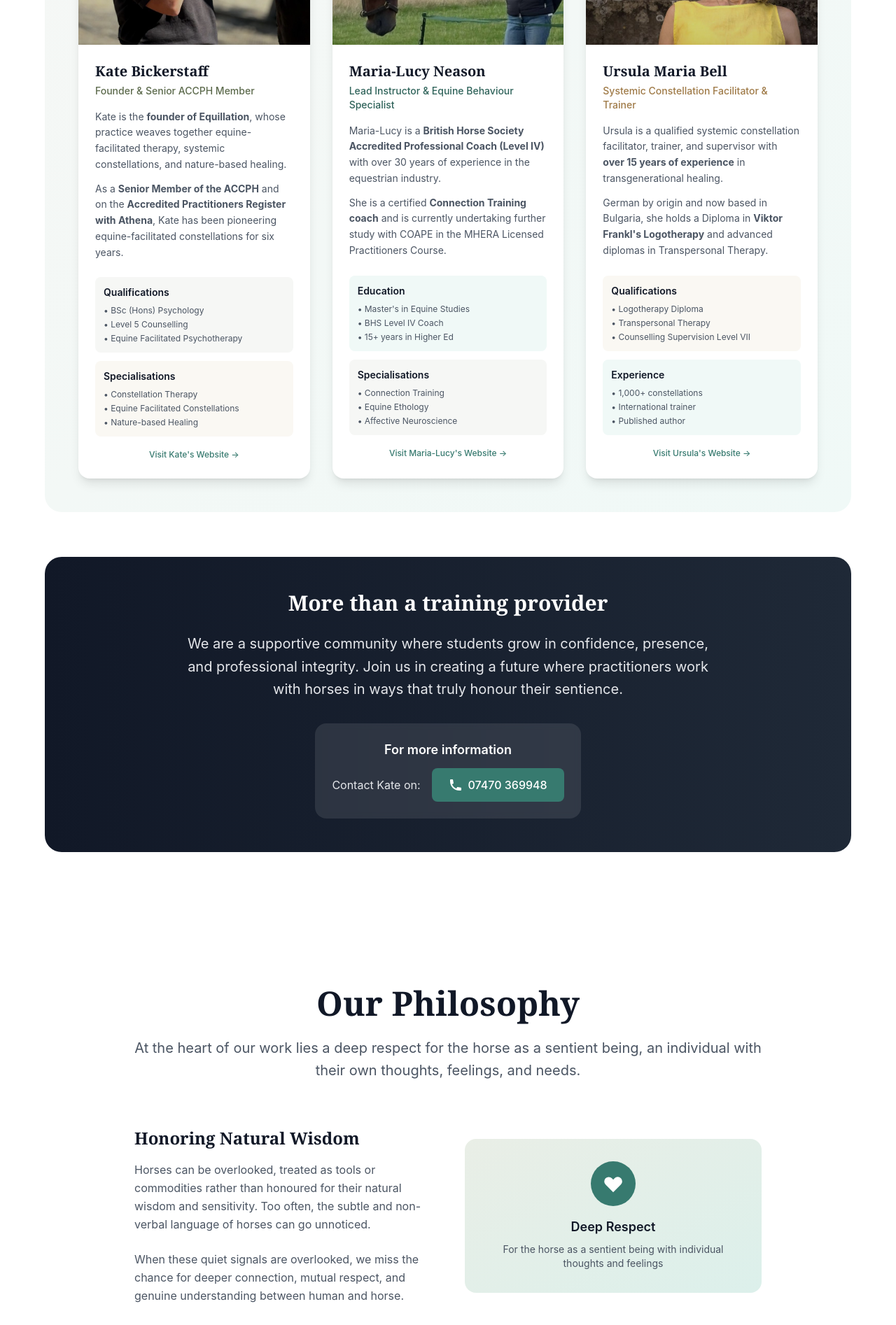
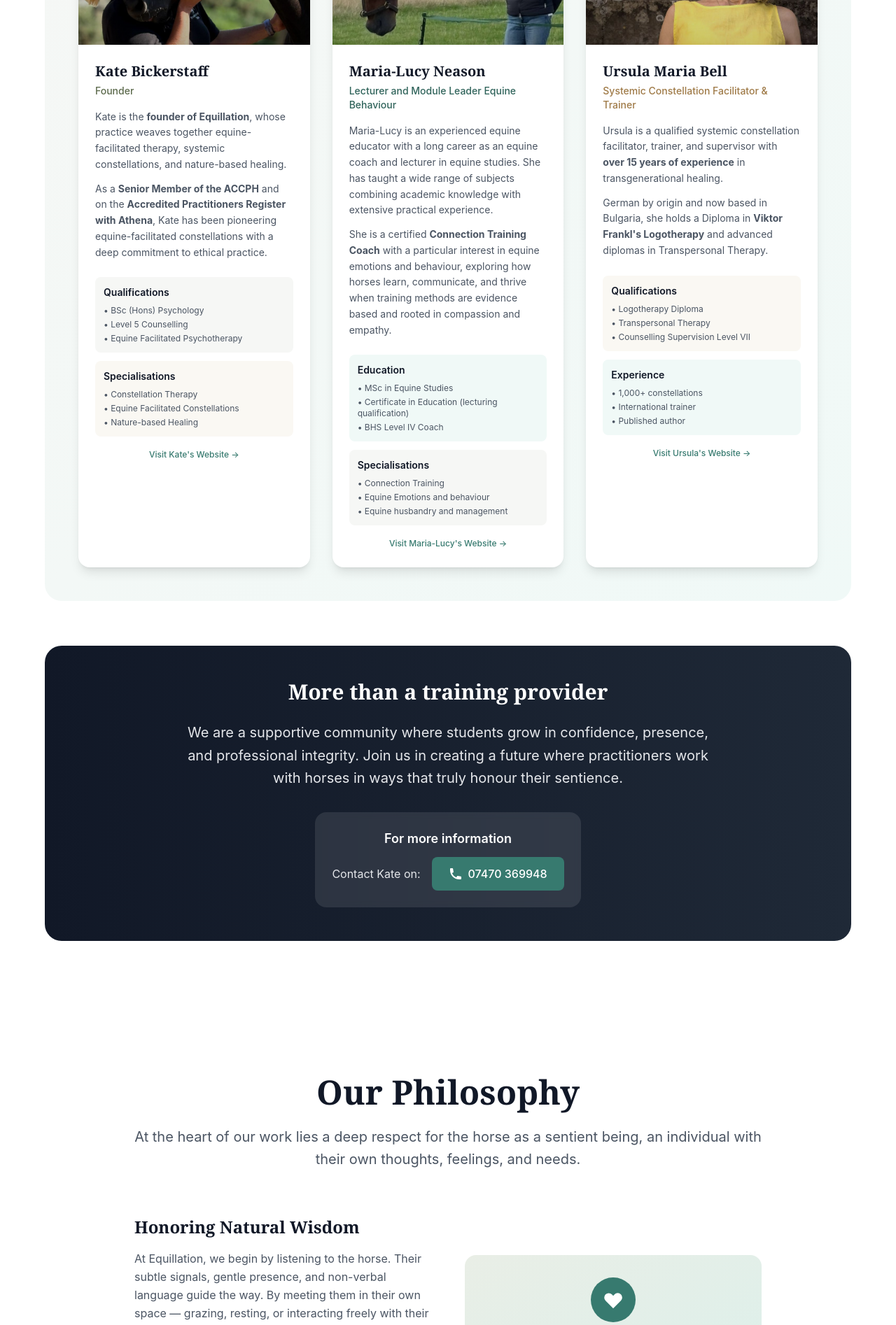
Before and after one commit to sandsltd/equillation, a Next.js app: page / in a window 1280 px wide. Shown: the part 3620-5514 px from the top of the page at 70% size. Built offline with nearby package versions, Linux system fonts and the light colour scheme.

Commit message:
Update website content: Maria-Lucy info, Kate's photo positioning, Philosophy section, and add Theoretical Foundation section

```diff
--- a/app/components/Philosophy.tsx
+++ b/app/components/Philosophy.tsx
@@ -19,13 +19,10 @@ export default function Philosophy() {
                 Honoring Natural Wisdom
               </h3>
               <p className="text-gray-600 leading-relaxed mb-6">
-                Horses can be overlooked, treated as tools or commodities rather than honoured
-                for their natural wisdom and sensitivity. Too often, the subtle and non-verbal
-                language of horses can go unnoticed.
+                At Equillation, we begin by listening to the horse. Their subtle signals, gentle presence, and non-verbal language guide the way. By meeting them in their own space — grazing, resting, or interacting freely with their herd — we allow their natural wisdom to come forward.
               </p>
               <p className="text-gray-600 leading-relaxed">
-                When these quiet signals are overlooked, we miss the chance for deeper connection,
-                mutual respect, and genuine understanding between human and horse.
+                This way of working is built on respect, choice, and connection. When horses are free to be themselves, they show us what is true in the moment and open the door to deeper healing, mutual understanding, and authentic partnership.
               </p>
             </div>
             <div className="bg-gradient-to-br from-sage-100 to-primary-100 rounded-2xl p-8">
--- a/app/components/Training.tsx
+++ b/app/components/Training.tsx
@@ -93,6 +93,58 @@ export default function Training() {
             </div>
           </div>
 
+          {/* Theoretical Foundation */}
+          <div className="bg-gradient-to-r from-earth-50 to-primary-50 rounded-2xl p-8 md:p-12 mb-16">
+            <h3 className="text-2xl font-serif font-semibold text-gray-900 mb-8 text-center">
+              Theoretical Foundation
+            </h3>
+            <div className="grid md:grid-cols-3 gap-8">
+              <div className="text-center">
+                <div className="w-16 h-16 bg-earth-600 rounded-full flex items-center justify-center mx-auto mb-4">
+                  <svg className="w-8 h-8 text-white" fill="currentColor" viewBox="0 0 20 20">
+                    <path d="M9 12l2 2 4-4m6 2a9 9 0 11-18 0 9 9 0 0118 0z" />
+                  </svg>
+                </div>
+                <h4 className="text-lg font-semibold text-gray-900 mb-3">Systemic Constellations</h4>
+                <p className="text-gray-600 text-sm leading-relaxed">
+                  Family systems work that reveals hidden dynamics and patterns within relationships,
+                  helping individuals understand their place within larger systems and find resolution.
+                </p>
+              </div>
+              <div className="text-center">
+                <div className="w-16 h-16 bg-primary-600 rounded-full flex items-center justify-center mx-auto mb-4">
+                  <svg className="w-8 h-8 text-white" fill="currentColor" viewBox="0 0 20 20">
+                    <path fillRule="evenodd" d="M3.172 5.172a4 4 0 015.656 0L10 6.343l1.172-1.171a4 4 0 115.656 5.656L10 17.657l-6.828-6.829a4 4 0 010-5.656z" clipRule="evenodd" />
+                  </svg>
+                </div>
+                <h4 className="text-lg font-semibold text-gray-900 mb-3">Orders of Love</h4>
+                <p className="text-gray-600 text-sm leading-relaxed">
+                  The "Orders of Love" are the foundation of all constellation work. They are about belonging to our family or group, about our rightful place in our family and in the world, about acknowledging our and others' fate and taking responsibility for our life and about finding the right balance between giving and taking. Horses intuitively feel where there is confusion or imbalance in these orders and show us gently new insights, perspectives and the next steps for finding a solution.
+                </p>
+              </div>
+              <div className="text-center">
+                <div className="w-16 h-16 bg-sage-600 rounded-full flex items-center justify-center mx-auto mb-4">
+                  <svg className="w-8 h-8 text-white" fill="currentColor" viewBox="0 0 20 20">
+                    <path d="M9 2a1 1 0 000 2h2a1 1 0 100-2H9z" />
+                    <path fillRule="evenodd" d="M4 5a2 2 0 012-2h8a2 2 0 012 2v6a2 2 0 01-2 2H6a2 2 0 01-2-2V5zm3 3a1 1 0 000 2h.01a1 1 0 100-2H7zm3 0a1 1 0 000 2h3a1 1 0 100-2h-3zm-3 4a1 1 0 100 2h.01a1 1 0 100-2H7zm3 0a1 1 0 100 2h3a1 1 0 100-2h-3z" clipRule="evenodd" />
+                  </svg>
+                </div>
+                <h4 className="text-lg font-semibold text-gray-900 mb-3">Equine Behavior</h4>
+                <p className="text-gray-600 text-sm leading-relaxed">
+                  Understanding how horses naturally respond to systemic dynamics, using their
+                  sensitivity to family patterns to guide healing and reveal hidden truths.
+                </p>
+              </div>
+            </div>
+            <div className="mt-8 p-6 bg-white/60 rounded-xl">
+              <p className="text-gray-700 leading-relaxed text-center">
+                <strong>Integration:</strong> These three elements work together to create a powerful healing modality.
+                Horses, with their natural sensitivity to systemic dynamics, become our guides in revealing
+                family patterns and supporting resolution through the Orders of Love.
+              </p>
+            </div>
+          </div>
+
           <div className="bg-white rounded-2xl overflow-hidden shadow-sm">
             <div className="grid lg:grid-cols-2 gap-0">
               <div className="relative h-64 lg:h-auto">
@@ -120,11 +172,7 @@ export default function Training() {
                     more genuine, meaningful interaction.
                   </p>
                   <p className="font-medium text-gray-800 bg-sage-50 p-4 rounded-lg">
-                    We share this not to judge other methods but to offer a perspective rooted in
-                    respect, connection, and mutual understanding. Our hope is that, together, we can
-                    create a future where more practitioners work with horses in a way that truly
-                    honours their sentience, allowing them to guide the healing process in their own
-                    gentle, powerful way.
+                    Our work is rooted in respect, connection, and mutual understanding. We believe in creating a future where horses are honoured as sentient beings, free to guide the healing process in their own gentle, powerful way. When we listen deeply to their wisdom, meet them in their natural state, and honour their choices, the work becomes more authentic, healing, and transformative for everyone involved.
                   </p>
                 </div>
               </div>
--- a/app/components/TrainingPrograms.tsx
+++ b/app/components/TrainingPrograms.tsx
@@ -261,7 +261,7 @@ export default function TrainingPrograms() {
                     src="/images/about/kate.jpg"
                     alt="Kate Bickerstaff - Founder & Senior ACCPH Member"
                     fill
-                    className="object-cover"
+                    className="object-cover object-[center_20%]"
                   />
                   <div className="absolute inset-0 bg-gradient-to-t from-black/30 to-transparent"></div>
                 </div>
@@ -271,7 +271,7 @@ export default function TrainingPrograms() {
                       Kate Bickerstaff
                     </h3>
                     <p className="text-sm text-sage-600 font-medium mb-3">
-                      Founder & Senior ACCPH Member
+                      Founder
                     </p>
                   </div>
                   <div className="space-y-3 text-sm text-gray-600 leading-relaxed mb-6">
@@ -281,7 +281,7 @@ export default function TrainingPrograms() {
                     </p>
                     <p>
                       As a <strong>Senior Member of the ACCPH</strong> and on the <strong>Accredited Practitioners Register with Athena</strong>,
-                      Kate has been pioneering equine-facilitated constellations for six years.
+                      Kate has been pioneering equine-facilitated constellations with a deep commitment to ethical practice.
                     </p>
                   </div>
                   <div className="space-y-3">
@@ -332,34 +332,32 @@ export default function TrainingPrograms() {
                       Maria-Lucy Neason
                     </h3>
                     <p className="text-sm text-primary-700 font-medium mb-3">
-                      Lead Instructor & Equine Behaviour Specialist
+                      Lecturer and Module Leader Equine Behaviour
                     </p>
                   </div>
                   <div className="space-y-3 text-sm text-gray-600 leading-relaxed mb-6">
                     <p>
-                      Maria-Lucy is a <strong>British Horse Society Accredited Professional Coach (Level IV)</strong> with
-                      over 30 years of experience in the equestrian industry.
+                      Maria-Lucy is an experienced equine educator with a long career as an equine coach and lecturer in equine studies. She has taught a wide range of subjects combining academic knowledge with extensive practical experience.
                     </p>
                     <p>
-                      She is a certified <strong>Connection Training coach</strong> and is currently undertaking
-                      further study with COAPE in the MHERA Licensed Practitioners Course.
+                      She is a certified <strong>Connection Training Coach</strong> with a particular interest in equine emotions and behaviour, exploring how horses learn, communicate, and thrive when training methods are evidence based and rooted in compassion and empathy.
                     </p>
                   </div>
                   <div className="space-y-3">
                     <div className="bg-primary-50 rounded-lg p-3">
                       <h4 className="font-semibold text-gray-900 mb-2 text-sm">Education</h4>
                       <ul className="text-xs text-gray-600 space-y-1">
-                        <li>• Master's in Equine Studies</li>
+                        <li>• MSc in Equine Studies</li>
+                        <li>• Certificate in Education (lecturing qualification)</li>
                         <li>• BHS Level IV Coach</li>
-                        <li>• 15+ years in Higher Ed</li>
                       </ul>
                     </div>
                     <div className="bg-sage-50 rounded-lg p-3">
                       <h4 className="font-semibold text-gray-900 mb-2 text-sm">Specialisations</h4>
                       <ul className="text-xs text-gray-600 space-y-1">
                         <li>• Connection Training</li>
-                        <li>• Equine Ethology</li>
-                        <li>• Affective Neuroscience</li>
+                        <li>• Equine Emotions and behaviour</li>
+                        <li>• Equine husbandry and management</li>
                       </ul>
                     </div>
                     <div className="text-center">
```
